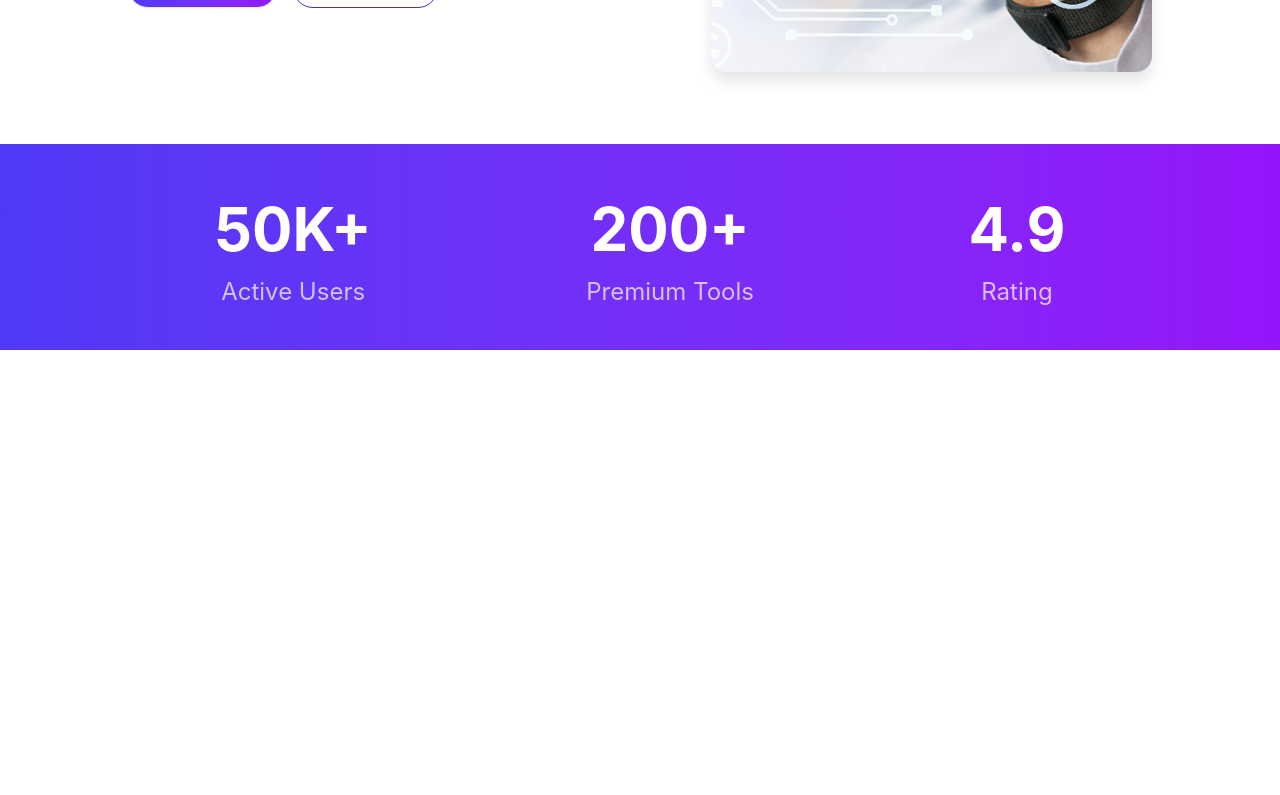
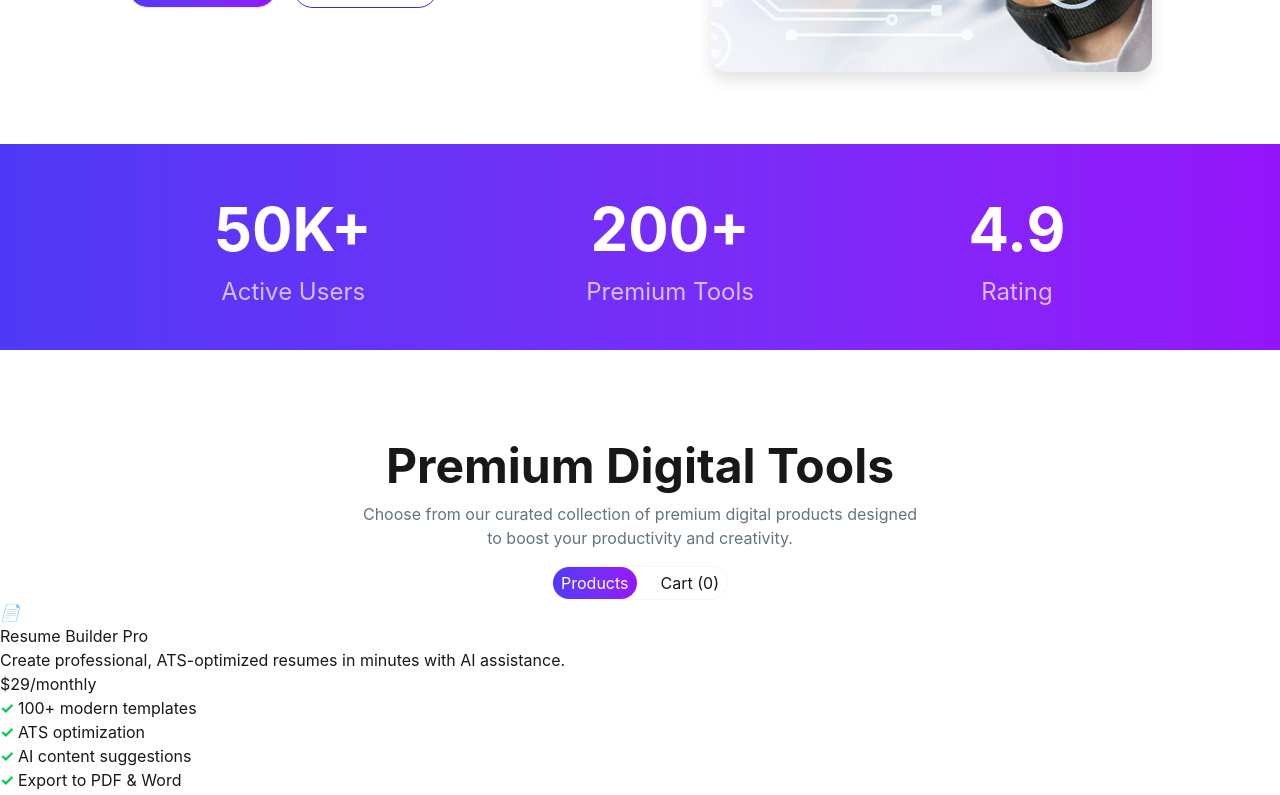
Before and after one commit to sanjidaj/Digital-Tools-Buying-Website, a React (Vite) app: page / in a window 1280 px wide. Shown: the part 553-1348 px from the top of the page. Before the commit the page ends 903 px from the top, so only its background shows below. Built offline with nearby package versions, Linux system fonts and the light colour scheme.

Commit message:
fetch product data from JSON

```diff
--- /dev/null
+++ b/public/models.json
@@ -0,0 +1,138 @@
+[
+  {
+    "id": 1,
+    "name": "Resume Builder Pro",
+    "description": "Create professional, ATS-optimized resumes in minutes with AI assistance.",
+    "price": 29,
+    "period": "monthly",
+    "tag": "Popular",
+    "tagType": "popular",
+    "features": [
+      "100+ modern templates",
+      "ATS optimization",
+      "AI content suggestions",
+      "Export to PDF & Word",
+      "Cover letter builder"
+    ],
+    "icon": "📄"
+  },
+  {
+    "id": 2,
+    "name": "LinkedIn Profile Optimizer",
+    "description": "Turn your LinkedIn profile into a powerful job magnet with AI.",
+    "price": 19,
+    "period": "monthly",
+    "tag": "Best Seller",
+    "tagType": "best seller",
+    "features": [
+      "AI headline & summary",
+      "Keyword optimization",
+      "Profile strength score",
+      "LinkedIn banner maker",
+      "Real-time suggestions"
+    ],
+    "icon": "🔗"
+  },
+  {
+    "id": 3,
+    "name": "Career Success Bundle",
+    "description": "Complete package: Resume + Cover Letter + LinkedIn optimization.",
+    "price": 49,
+    "period": "monthly",
+    "tag": "New",
+    "tagType": "new",
+    "features": [
+      "Everything in Resume Pro",
+      "Everything in LinkedIn Optimizer",
+      "Unlimited cover letters",
+      "Job application tracker",
+      "Priority support"
+    ],
+    "icon": "🎯"
+  },
+  {
+    "id": 4,
+    "name": "Job Application Tracker",
+    "description": "Never lose track of your job applications again.",
+    "price": 9,
+    "period": "monthly",
+    "tag": "New",
+    "tagType": "new",
+    "features": [
+      "Unlimited applications",
+      "Status tracking",
+      "Interview reminders",
+      "Application analytics",
+      "Notes & documents"
+    ],
+    "icon": "📊"
+  },
+  {
+    "id": 5,
+    "name": "AI Interview Coach",
+    "description": "Practice interviews with AI that acts like real recruiters.",
+    "price": 15,
+    "period": "monthly",
+    "tag": "Best Seller",
+    "tagType": "best seller",
+    "features": [
+      "1000+ real interview questions",
+      "Industry-specific coaching",
+      "Instant feedback & scoring",
+      "Mock video interviews",
+      "Progress tracking"
+    ],
+    "icon": "🎤"
+  },
+  {
+    "id": 6,
+    "name": "Annual Premium Plan",
+    "description": "Get full access to all tools with maximum savings.",
+    "price": 199,
+    "period": "yearly",
+    "tag": "Popular",
+    "tagType": "popular",
+    "features": [
+      "All tools included",
+      "Unlimited usage",
+      "Advanced AI features",
+      "Team sharing (up to 3)",
+      "2 months free"
+    ],
+    "icon": "🌟"
+  },
+  {
+    "id": 7,
+    "name": "Cover Letter Master",
+    "description": "Write highly personalized cover letters that get noticed.",
+    "price": 12,
+    "period": "monthly",
+    "tag": "Popular",
+    "tagType": "popular",
+    "features": [
+      "AI-powered writing",
+      "Tailored to job description",
+      "Multiple tone options",
+      "Export to PDF & Word",
+      "Grammar & tone checker"
+    ],
+    "icon": "✉️"
+  },
+  {
+    "id": 8,
+    "name": "Freelancer Portfolio Builder",
+    "description": "Beautiful portfolios for freelancers and creatives.",
+    "price": 24,
+    "period": "monthly",
+    "tag": "New",
+    "tagType": "new",
+    "features": [
+      "Drag & drop builder",
+      "50+ portfolio templates",
+      "Client testimonial system",
+      "Mobile responsive",
+      "Custom domain support"
+    ],
+    "icon": "💼"
+  }
+]
--- a/src/App.jsx
+++ b/src/App.jsx
@@ -2,6 +2,15 @@
 import './App.css'
 import Navbar from './component/navbar'
 import Banner from './component/Banner'
+import Models from './component/Models'
+
+
+const getModels = async () => {
+  const res = await fetch("/models.json")
+  return res.json();
+}
+
+const modelPromise  = getModels();
 
 
 function App() {
@@ -10,6 +19,7 @@ function App() {
     <>
       <Navbar></Navbar>
       <Banner/>
+      <Models modelPromise={modelPromise}/>
 
     </>
   )
--- a/src/component/Banner.jsx
+++ b/src/component/Banner.jsx
@@ -46,7 +46,7 @@ const Banner = () => {
 
 
          </div>
-         <div className='flex justify-evenly bg-linear-to-r from-[#4F39F6] to-[#9514FA]  py-10'>
+         <div className='flex justify-evenly bg-linear-to-r from-[#4F39F6] to-[#9514FA]  py-10 mb-20'>
 
                  <div className="text-center">
                      <h1 className="text-[60px] font-bold text-white">50K+</h1>
--- /dev/null
+++ b/src/component/Models.jsx
@@ -0,0 +1,43 @@
+import React, { use } from 'react';
+
+const Models = ({modelPromise}) => {
+    const models = use(modelPromise)
+    console.log(models);
+    return (
+        <>
+            <div>
+                <div className='text-center items-center space-y-4'>
+                    <div>
+                        <h1 className='text-[48px] font-bold'>Premium Digital Tools</h1>
+                        <p className='text-[#627382]  text-[16px]'>Choose from our curated collection of premium digital products designed<br />to boost your productivity and creativity.</p>
+                    </div>
+                    <div className='border border-[#F6F6F6] rounded-full  inline-block space-x-4'>
+                        <button id='productsBtn' className='bg-linear-to-r from-[#4F39F6] to-[#9514FA] rounded-full text-white py-1 px-2'>Products</button>
+                        <button id='cartBtn' className='rounded-full py-1 px-2'>Cart (<span id='cartCount'>0</span>)</button>
+                    </div>
+                </div>
+            </div>
+            <div>
+                {models.map(model => <div>
+                    <div>
+                        <i>{model.icon}</i>
+                        <h3>{model.name}</h3>
+                        <p>{model.description}</p>
+                        <p>${model.price}<span>/{model.period}</span></p>
+                        <ul>
+                            {model.features.map((feature,index) =>(
+                                <li key={index}><span className='text-green-500 font-bold'>✓ </span>{feature}</li>
+                            ))}
+                        </ul>
+                        <button>Buy Now</button>
+                    </div>
+                    <div>
+                        <p>{model.tag}</p>
+                    </div>
+                </div> )}
+            </div>
+        </>
+    );
+};
+
+export default Models;
```
